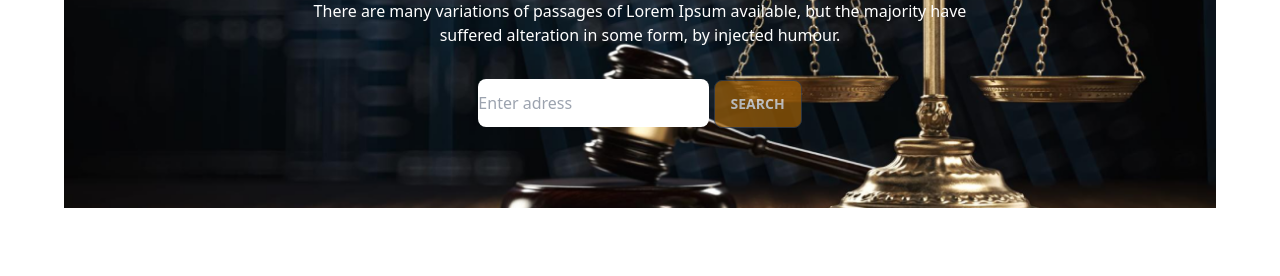
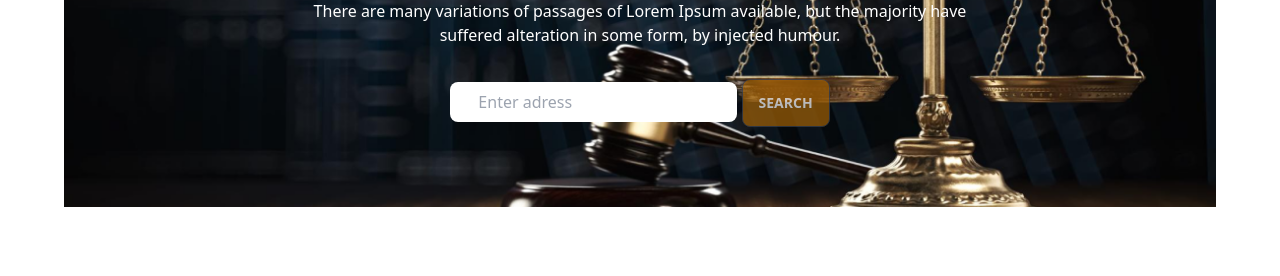
Before and after one commit to jahidcst/legal-house-project, a plain HTML site: page index.html in a window 1280 px wide. Shown: the part 377-653 px from the top of the page. Drawn offline with nearby package versions, Linux system fonts and the light colour scheme.

Commit message:
new added

```diff
--- a/index.html
+++ b/index.html
@@ -81,7 +81,7 @@
             <p class="text-white py-8">There are many variations of passages of Lorem Ipsum available, but the majority
               have suffered alteration in some form, by injected humour.</p>
           </div>
-          <input class="border-0 rounded-lg mx-auto py-3" type="email" placeholder="Enter adress"> <button
+          <input class="border-0 rounded-lg mx-auto py-2 px-7" type="email" placeholder="Enter adress"> <button
             class="btn bg-yellow-700 opacity-70">Search</button>
 
         </section>
```
